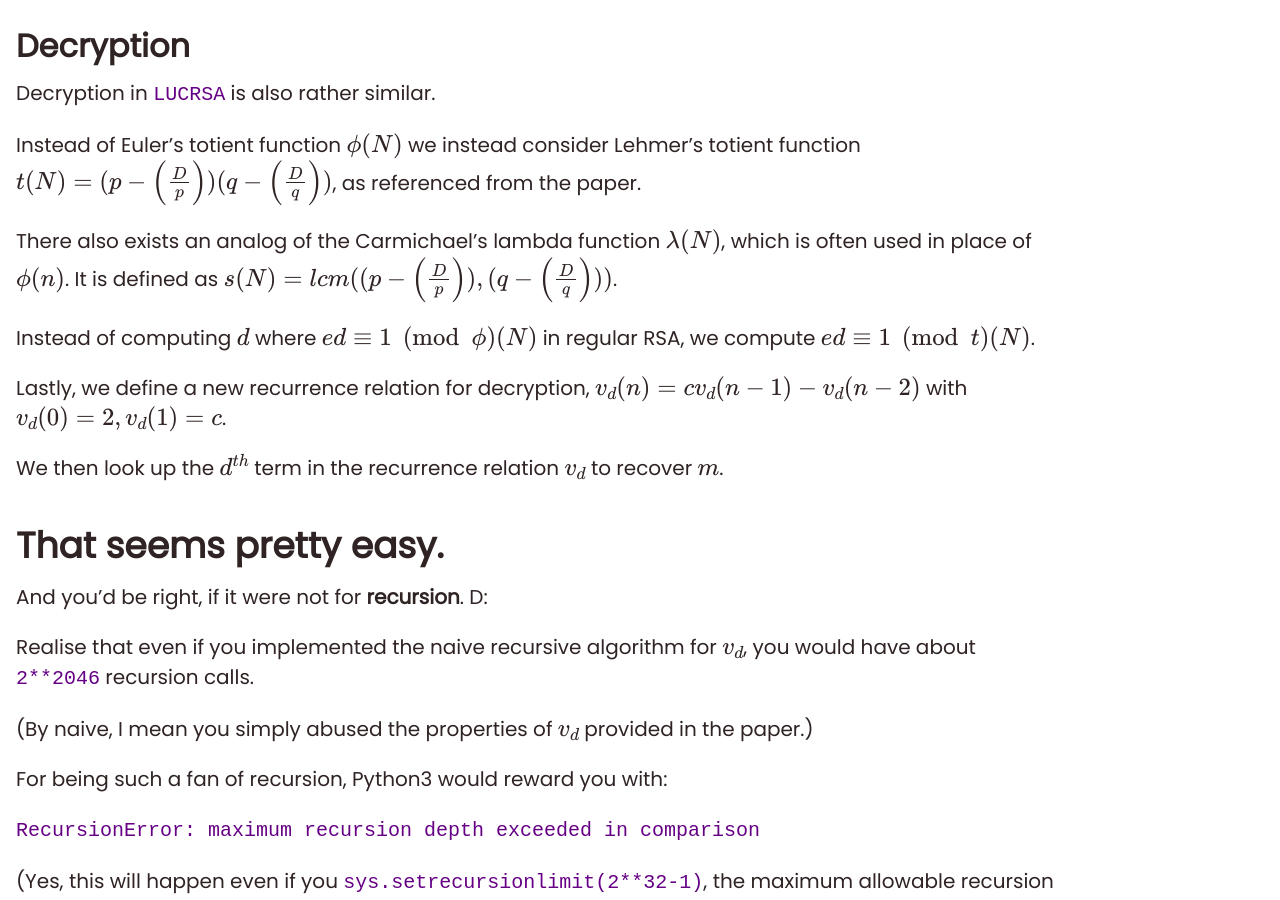
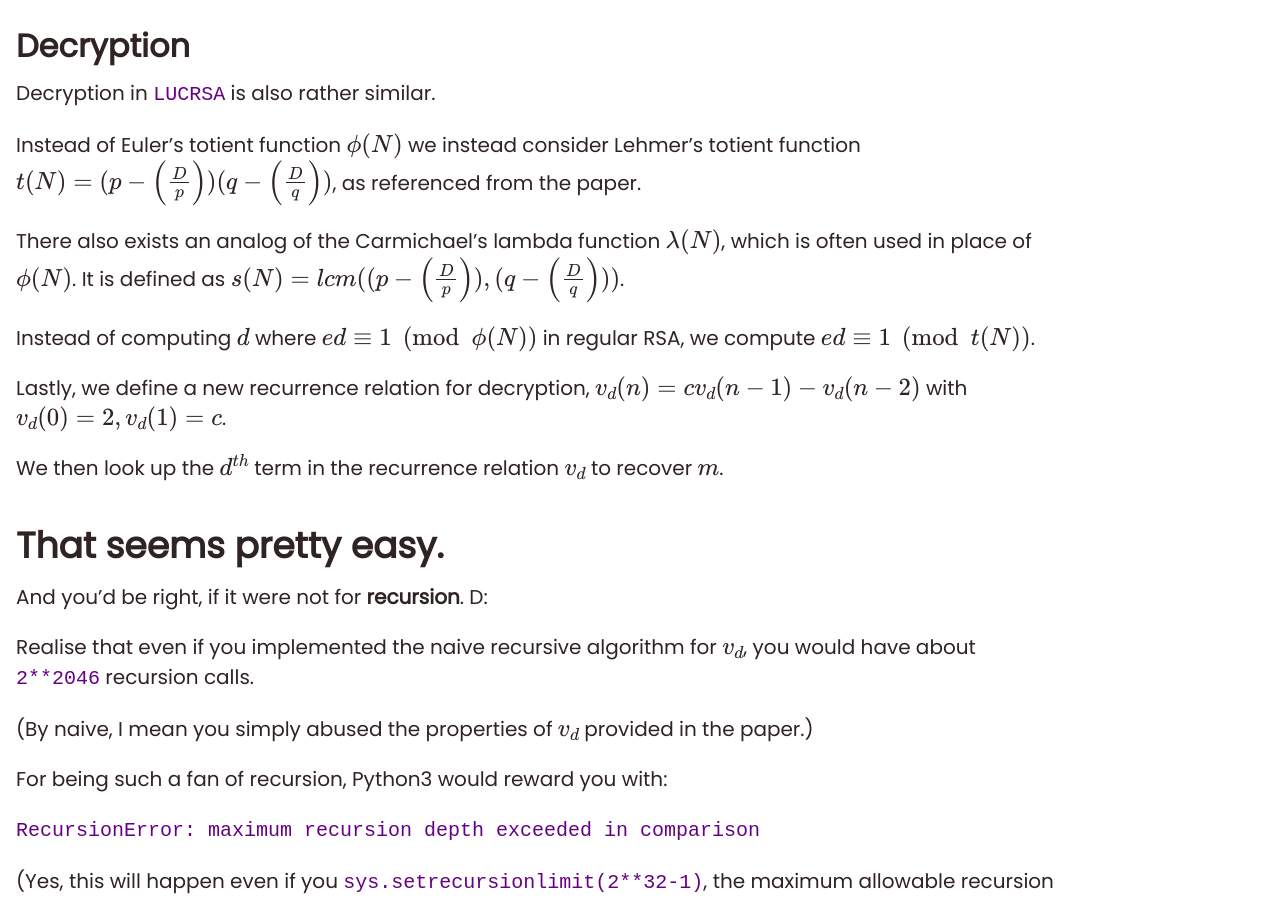
Before and after one commit to N00bcak/N00bcak.github.io, a Jekyll site: the page built from docs/_posts/2021-03-27-UMass-CTF.md, in a window 1280 px wide and 900 px high, scrolled down 3464 px. Built offline with Jekyll 4.4.1, drawn with Linux system fonts in a browser that asks for light colours; formulas are drawn with MathJax 3.

Commit message:
more minor fixes

```diff
--- a/docs/_posts/2021-03-27-UMass-CTF.md
+++ b/docs/_posts/2021-03-27-UMass-CTF.md
@@ -107,10 +107,10 @@ Decryption in `LUCRSA` is also rather similar.
 
 Instead of Euler's totient function $$\phi(N)$$ we instead consider Lehmer's totient function $$t(N) = (p-\left(\frac{D}{p}\right))(q-\left(\frac{D}{q}\right))$$, as referenced from the paper.
 
-There also exists an analog of the Carmichael's lambda function $$\lambda(N)$$, which is often used in place of $$\phi(n)$$.
+There also exists an analog of the Carmichael's lambda function $$\lambda(N)$$, which is often used in place of $$\phi(N)$$.
 It is defined as $$s(N)=lcm((p-\left(\frac{D}{p}\right)),(q-\left(\frac{D}{q}\right)))$$.
 
-Instead of computing $$d$$ where $$ed \equiv 1 \pmod \phi(N)$$ in regular RSA, we compute $$ed \equiv 1 \pmod t(N)$$.
+Instead of computing $$d$$ where $$ed \equiv 1 \pmod{\phi(N)}$$ in regular RSA, we compute $$ed \equiv 1 \pmod{t(N)}$$.
 
 Lastly, we define a new recurrence relation for decryption, $$v_{d}(n) = cv_{d}(n-1)-v_{d}(n-2)$$ with $$v_{d}(0)=2, v_{d}(1)=c$$.
 
```
